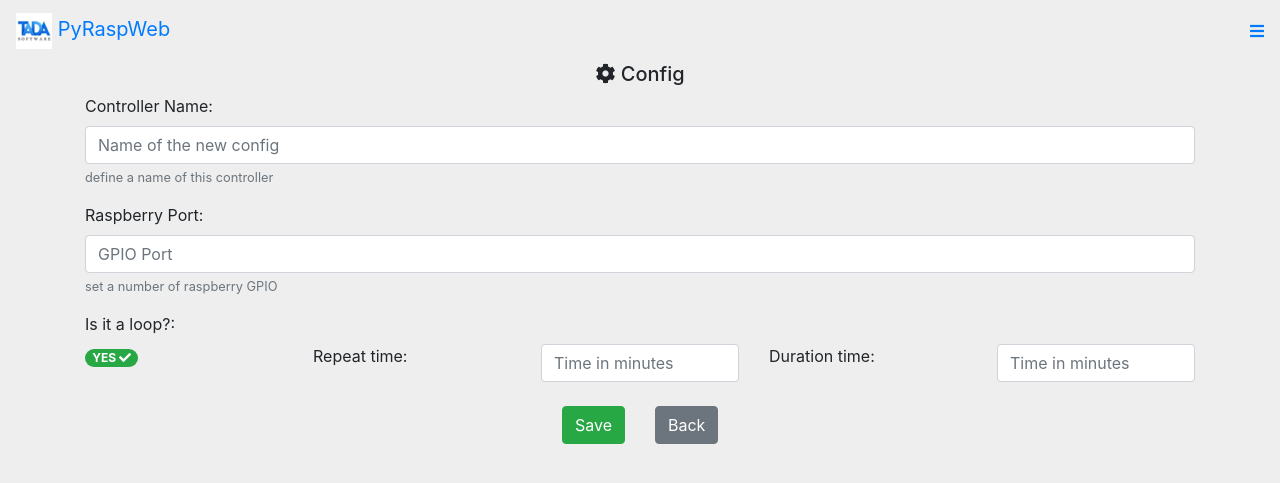
After one commit to KristianMilan/PyRaspWeb, a Flask app: page /config in a window 1280 px wide. The commit adds this page. Shown: the top 483 px of the page. Run offline with Flask 2, Linux system fonts and the light colour scheme; parts of the project's set-up code (start-up, migrations or seed data) failed here and were passed over; some libraries are stand-ins or nearby versions.

Commit message:
[new] add database and crud new controller

```diff
--- a/app/controller/main.py
+++ b/app/controller/main.py
@@ -1,8 +1,10 @@
 # Author: Junior Tada
+import flask
 from app import app, log
 from flask import render_template
-import flask
 from platform import python_version
+import os
+import json
 
 
 @app.route('/')
@@ -24,6 +26,14 @@ def about():
 def backup():
     return render_template('backup.html')
 
+@app.route('/config')
+def config():
+	path = f'{os.getcwd()}/app/data/db.json'
+	with open(path) as file:
+		data = json.load(file)
+		print(data['schemas'])
+		return render_template('config.html', data=data['schemas'])
+
 @app.route('/detail/<int:id>')
 def detail(id):
     return render_template('detail.html')
--- /dev/null
+++ b/app/data/db.json
@@ -0,0 +1,5 @@
+{
+	"schemas":[
+
+	]
+}
--- a/app/templates/base.html
+++ b/app/templates/base.html
@@ -50,7 +50,7 @@
           </div>
           <div class="modal-body">
             <button type="button" class="btn btn-outline-primary btn-block" data-dismiss="modal" onclick="location.href='{{ url_for('index')}}';"><i class="fas fa-home"></i> Home</button>
-            <button type="button" class="btn btn-outline-primary btn-block" data-dismiss="modal"><i class="fas fa-cog"></i> Config</button>
+            <button type="button" class="btn btn-outline-primary btn-block" data-dismiss="modal" onclick="location.href='{{ url_for('config')}}';"><i class="fas fa-cog"></i> Config</button>
             <button type="button" class="btn btn-outline-primary btn-block" data-dismiss="modal" onclick="location.href='{{ url_for('backup')}}';"><i class="fas fa-download"></i> Backup</button>
             <button type="button" class="btn btn-outline-primary btn-block" data-dismiss="modal" onclick="location.href='{{ url_for('about')}}';"><i class="fas fa-code"></i> About</button>
             <button type="button" class="btn btn-outline-danger btn-block" data-dismiss="modal"><i class="fas fa-sign-out-alt"></i> Logout</button>
--- /dev/null
+++ b/app/templates/config.html
@@ -0,0 +1,56 @@
+{% extends "base.html" %}
+  {% block body %}
+  <div class="container">
+
+    <h5 class="submenu"><i class="fas fa-cog"></i> Config</h5>
+
+    <div class="form-group">
+    	<label>Controller Name:</label>
+    	<input type="text" class="form-control" name="name" id="name" placeholder="Name of the new config">
+    	<small class="form-text text-muted">define a name of this controller</small>
+    </div>
+
+    <div class="form-group">
+    	<label>Raspberry Port:</label>
+    	<input type="text" class="form-control" name="port" id="port" placeholder="GPIO Port">
+    	<small class="form-text text-muted">set a number of raspberry GPIO</small>
+    </div>
+
+    <div class="form-group">
+    	<label>Is it a loop?:</label>
+    	<div class="row">
+    		<div class="col-sm"><span class="badge badge-pill badge-success handler"><span>YES</span> <i class="fas fa-check"></i></span></div>
+    		<div class="col-sm"><label>Repeat time:</label></div>
+    		<div class="col-sm"><input type="text" class="form-control" name="repeat_time" id="repeat_time" placeholder="Time in minutes"></div>
+    		<div class="col-sm"><label>Duration time:</label></div>
+    		<div class="col-sm"><input type="text" class="form-control" name="duration_time" id="duration_time" placeholder="Time in minutes"></div>
+    </div>
+
+    <br>
+    <div class="form-group">
+    	<div class="row">
+    		<div class="col center"><button type="button" class="btn btn-success"> Save</button></div>
+    		<div class="col"><button type="button" class="btn btn-secondary"> Back</button></div>
+    	</div>
+    </div>
+
+  </div><!-- /.container -->
+
+  <style type="text/css">
+    tr{
+      text-align: center;
+    }
+    .submenu{
+      text-align: center;
+    }
+    .center{
+    	text-align: right;
+    }
+  </style>
+  {% endblock %}
+
+  {% block javascript %}
+    <script type="text/javascript">
+
+    </script>
+  {% endblock %}
--- a/app/templates/index.html
+++ b/app/templates/index.html
@@ -27,6 +27,7 @@
     </table>
 
     <div  class="footer">
+      <p>Author: Junior Tada</p>
       <p>Simple irrigation control system with raspberry pi</p>
     </div>
 
```
